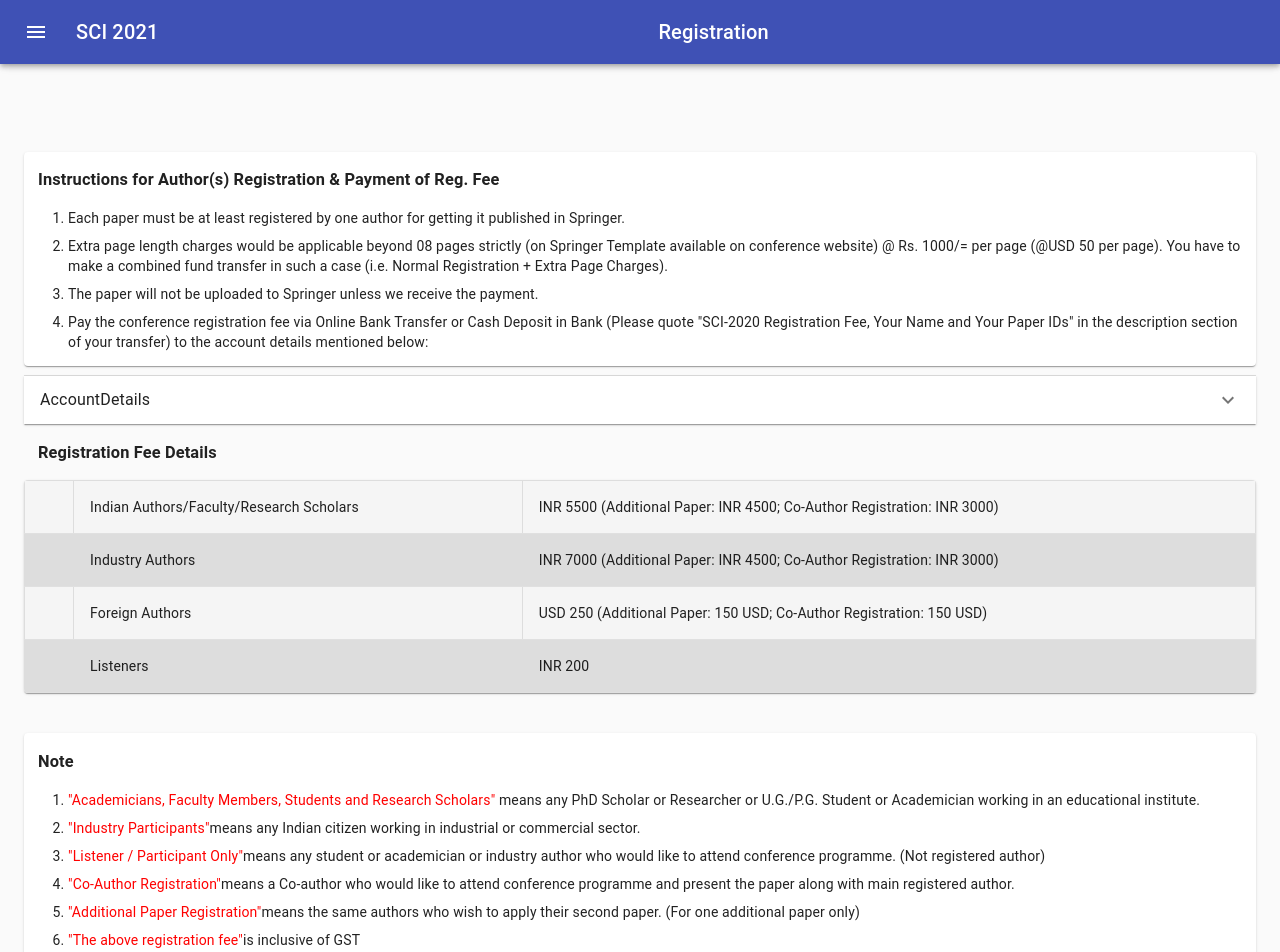
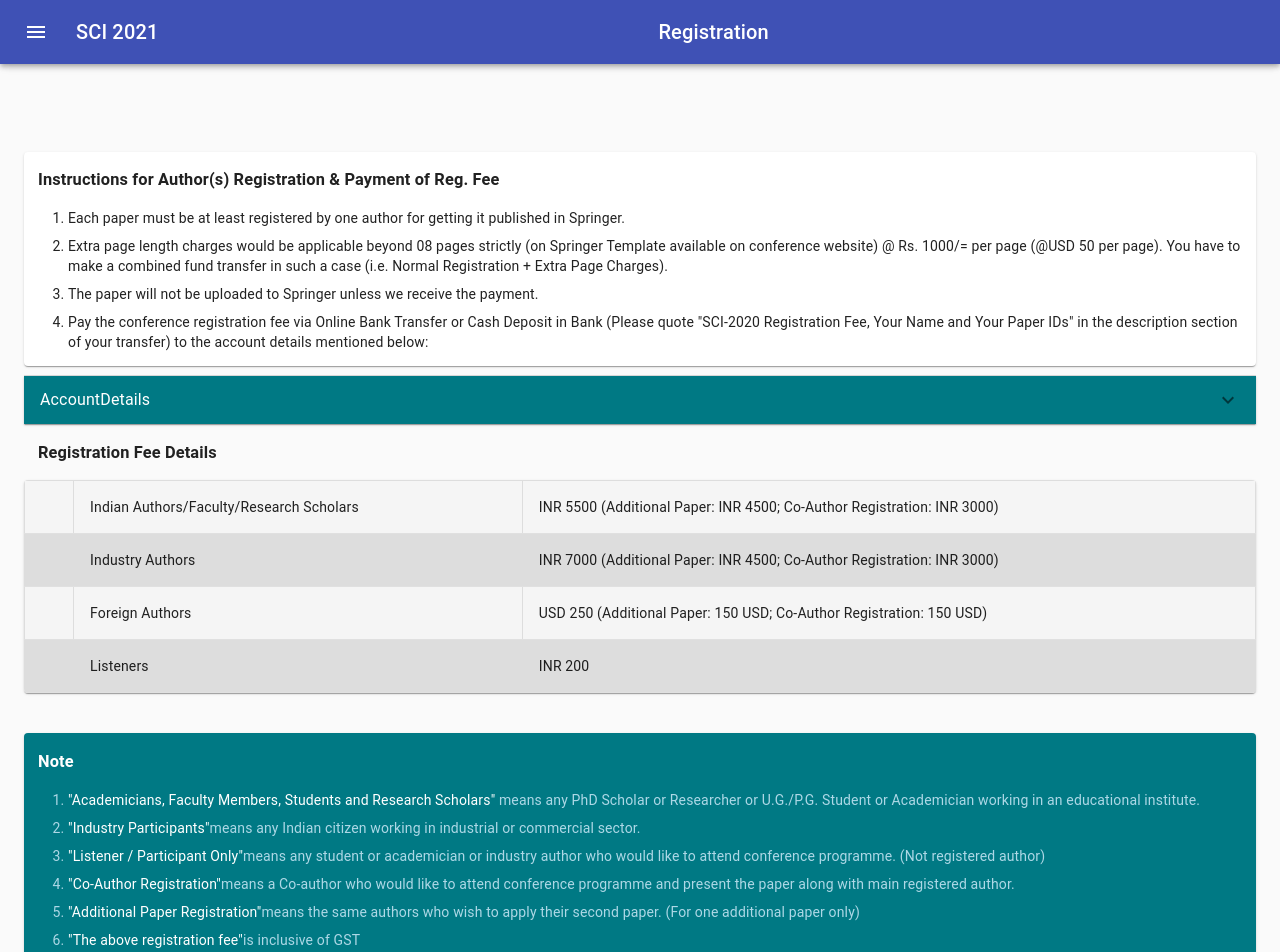
Before and after one commit to KovuriPrashastha/sci-21, a React (Create React App) app: page /registration in a window 1280 px wide. Shown: the top 952 px of the page. Built offline with nearby package versions, Linux system fonts and the light colour scheme.

Commit message:
footer changes

```diff
--- a/src/components/contactUs/component/contactUs.js
+++ b/src/components/contactUs/component/contactUs.js
@@ -129,7 +129,6 @@ export default function ContactUs() {
               {contact.timings}
             </Typography>
           </Grid>
-
           <Grid item lg={6}>
             <Email color='primary' style={{ fontSize: '50' }} />
             <Typography gutterBottom variant='h6' component='h2'>
@@ -141,7 +140,81 @@ export default function ContactUs() {
           <Map />
         </Grid>
       </Container>
-      <CopyRight />
+
+
+
+
+
+
+
+
+
+
+
+
+
+
+
+
+
+
+
+
+
+
+
+
+
+
+
+
+
+
+
+
+
+
+
+
+
+
+
+
+
+
+
+
+
+
+
+
+
+
+
+
+
+
+
+
+
+
+
+
+
+
+
+
+
+
+
+
+
+
+
+
+      <div className="bottomDiv">
+        <CopyRight />
+        </div>
     </div>
   );
 }
--- a/src/components/download/download.js
+++ b/src/components/download/download.js
@@ -46,19 +46,10 @@ class Download extends Component {
         </Container>
         <Sponsors />
 
-        <br />
-        <br />
-        <br />
-        <br />
-        <br />
-        <br />
-        <br />
-        <br />
-        <br />
-        <br />
-        <br />
-        <br />
-        <CopyRight styles={{ bottom: '10px' }} />
+
+        <div className="bottomDiv">
+        <CopyRight />
+        </div>
       </div>
     );
   }
--- a/src/components/importantDates/importantDates.js
+++ b/src/components/importantDates/importantDates.js
@@ -72,24 +72,9 @@ export default function ImportantDates() {
           </Grid>
         </Grid>
       </Container>
-      <div>
-        <br />
-        <br />
-        <br />
-        <br />
-        <br />
-        <br />
-        <br />
-        <br />
-        <br />
-        <br />
-        <br />
-        <br />
-        <br />
-        <br />
-        <br />
+      <div className="bottomDiv">
         <CopyRight />
-      </div>
+        </div>
     </div>
   );
 }
--- a/src/components/registration/component/registration.js
+++ b/src/components/registration/component/registration.js
@@ -134,13 +134,13 @@ class Registration extends Component {
             {/*
             Below is the for the accordion which has account details for which the user needs to pay;
         */}
-            <Accordion style={{ marginRight: '0px', marginTop: '10px' }}>
+            <Accordion style={{ marginRight: '0px', marginTop: '10px',backgroundColor:"#007984" }}>
               <AccordionSummary
                 expandIcon={<ExpandMore />}
                 aria-controls='panel1a-content'
                 id='panel1a-header'
               >
-                <Typography className='accountDetailsHeading'>
+                <Typography className='accountDetailsHeading' >
                   AccountDetails
                 </Typography>
               </AccordionSummary>
@@ -150,10 +150,10 @@ class Registration extends Component {
                     <Grid container spacing={3}>
                       <ListItem key={accountsDetails[index]}>
                         <Grid item sm={0}>
-                          <ListItemIcon>{icons[index]}</ListItemIcon>
+                          <ListItemIcon style={{color:"white"}}>{icons[index]}</ListItemIcon>
                         </Grid>
                         <Grid item sm={10} xs={8}>
-                          <ListItemText primary={accountsDetails[index]} />
+                          <ListItemText primary={accountsDetails[index]}  style={{color:"white"}}/>
                         </Grid>
                       </ListItem>
                     </Grid>
@@ -190,49 +190,49 @@ class Registration extends Component {
               </Table>
             </TableContainer>
 
-            <Card className='instructionsCard' style={{ marginBottom: '20px' }}>
-              <h3 style={{ textAlign: 'start', marginLeft: '14px' }}>Note</h3>
+            <Card className='instructionsCard' style={{ marginBottom: '20px',backgroundColor:"#007984" }}>
+              <h3 style={{ textAlign: 'start', marginLeft: '14px',color:"white" }}>Note</h3>
 
               <ol>
-                <li className='instructionsList'>
-                  <p style={{ color: 'red', display: 'inline' }}>
+                <li className='instructionsList2'>
+                  <p style={{ color: 'white', display: 'inline' }}>
                     "Academicians, Faculty Members, Students and Research
                     Scholars"
                   </p>{' '}
                   means any PhD Scholar or Researcher or U.G./P.G. Student or
                   Academician working in an educational institute.
                 </li>
-                <li className='instructionsList'>
-                  <p style={{ color: 'red', display: 'inline' }}>
+                <li className='instructionsList2'>
+                  <p style={{ color: 'white', display: 'inline' }}>
                     "Industry Participants"
                   </p>
                   means any Indian citizen working in industrial or commercial
                   sector.
                 </li>
-                <li className='instructionsList'>
-                  <p style={{ color: 'red', display: 'inline' }}>
+                <li className='instructionsList2'>
+                  <p style={{ color: 'white', display: 'inline' }}>
                     "Listener / Participant Only"
                   </p>
                   means any student or academician or industry author who would
                   like to attend conference programme. (Not registered author)
                 </li>
-                <li className='instructionsList'>
-                  <p style={{ color: 'red', display: 'inline' }}>
+                <li className='instructionsList2'>
+                  <p style={{ color: 'white', display: 'inline' }}>
                     "Co-Author Registration"
                   </p>
                   means a Co-author who would like to attend conference
                   programme and present the paper along with main registered
                   author.
                 </li>
-                <li className='instructionsList'>
-                  <p style={{ color: 'red', display: 'inline' }}>
+                <li className='instructionsList2'>
+                  <p style={{ color: 'white', display: 'inline' }}>
                     "Additional Paper Registration"
                   </p>
                   means the same authors who wish to apply their second paper.
                   (For one additional paper only)
                 </li>
-                <li className='instructionsList'>
-                  <p style={{ color: 'red', display: 'inline' }}>
+                <li className='instructionsList2'>
+                  <p style={{ color: 'white', display: 'inline' }}>
                     "The above registration fee"
                   </p>
                   is inclusive of GST
--- a/src/components/registration/css/registration.css
+++ b/src/components/registration/css/registration.css
@@ -4,8 +4,15 @@
 .instructionsList{
     text-align: left;
     margin: 8px 4px 4px 4px;
+
+}
+.instructionsList2{
+    text-align: left;
+    margin: 8px 4px 4px 4px;
+    color: lightblue;
 }
 .accountDetailsHeading{
     size: 20px;
     font-weight: bold;
+    color: white;
 }
--- a/src/components/schedules/index.js
+++ b/src/components/schedules/index.js
@@ -27,7 +27,9 @@ class Schedules extends Component {
           </Button>
           <div style={{ paddingTop: '10%' }}>
             <Sponsors />
+            <div className="bottomDiv">
             <CopyRight />
+            </div>
           </div>
         </div>
       </div>
```
Also changed, not shown: 1 other file (tests, documents, lock files or other folders).
